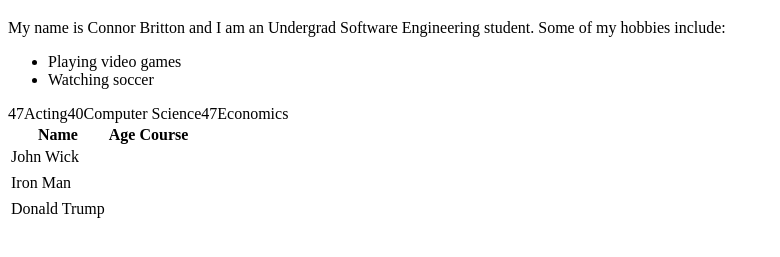
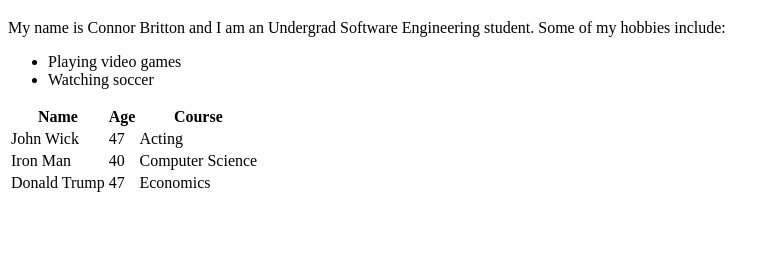
Before and after one commit to ConnorBritton/ConnorBritton.github.io, a plain HTML site: page index.html in a window 1280 px wide. Shown: the part 61-318 px from the top of the page, without its empty margins (0-780 px from the left). Drawn offline with Linux system fonts and the light colour scheme.

Commit message:
Fixed table

```diff
--- a/index.html
+++ b/index.html
@@ -24,18 +24,18 @@
             <tbody>
                 <tr>
                     <td>John Wick</td>
-                    <tr>47</tr>
-                    <tr>Acting</tr>
+                    <td>47</td>
+                    <td>Acting</td>
                 </tr>
                 <tr>
                     <td>Iron Man</td>
-                    <tr>40</tr>
-                    <tr>Computer Science</tr>
+                    <td>40</td>
+                    <td>Computer Science</td>
                 </tr>
                 <tr>
                     <td>Donald Trump</td>
-                    <tr>47</tr>
-                    <tr>Economics</tr>
+                    <td>47</td>
+                    <td>Economics</td>
                 </tr>
             </tbody>
         </table>
```
